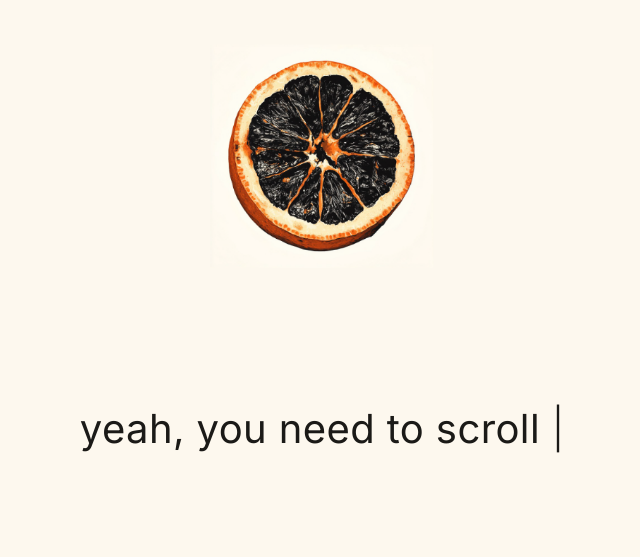
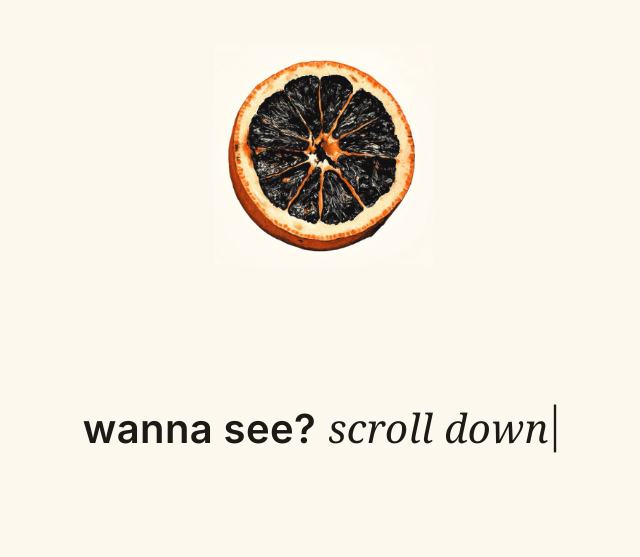
Before and after one commit to kkkhushman/burntorange, a plain HTML site: page index.html in a window 1280 px wide. Shown: the part 243-800 px from the top of the page, without its empty margins (318-958 px from the left). Drawn offline with Linux system fonts and the light colour scheme; a web font is replaced by a local one.

Commit message:
Update typewriter text styling - bold and italic variations

```diff
--- a/script.js
+++ b/script.js
@@ -20,8 +20,8 @@ function initTypewriter() {
     if (!textElement) return;
 
     const messages = [
-        { text: 'we make <span class="epic">epic</span> shit', hold: 2000 },
-        { text: 'yeah, you need to scroll down', hold: 3000 }
+        { text: '<span class="bold">we make</span> <span class="italic">epic</span> <span class="bold">shit</span>', hold: 2000 },
+        { text: '<span class="bold">wanna see?</span> <span class="italic">scroll down</span>', hold: 3000 }
     ];
 
     const typeSpeed = 80;
@@ -33,33 +33,100 @@ function initTypewriter() {
     }
 
     async function typeText(html) {
-        // Parse the HTML to handle the epic span
-        const tempDiv = document.createElement('div');
-        tempDiv.innerHTML = html;
-        const plainText = tempDiv.textContent;
+        // Parse spans from HTML
+        const spans = [];
+        const spanRegex = /<span class="([^"]+)">([^<]+)<\/span>/g;
+        let match;
+        let plainText = html;
 
-        let currentHtml = '';
-        let i = 0;
+        while ((match = spanRegex.exec(html)) !== null) {
+            spans.push({ class: match[1], text: match[2], start: -1 });
+            plainText = plainText.replace(match[0], match[2]);
+        }
 
-        while (i < plainText.length) {
+        // Find positions of each span text
+        let searchPos = 0;
+        spans.forEach(span => {
+            const pos = plainText.indexOf(span.text, searchPos);
+            span.start = pos;
+            span.end = pos + span.text.length;
+            searchPos = span.end;
+        });
+
+        let displayed = '';
+
+        for (let i = 0; i < plainText.length; i++) {
             const char = plainText[i];
 
-            // Check if we're at the start of "epic"
-            if (plainText.substring(i, i + 4) === 'epic' && html.includes('<span class="epic">epic</span>')) {
-                currentHtml += '<span class="epic">';
-                for (let j = 0; j < 4; j++) {
-                    currentHtml = currentHtml.replace('</span>', '') + plainText[i + j];
-                    textElement.innerHTML = currentHtml + '</span>';
-                    await sleep(typeSpeed);
+            // Check if this character is inside a styled span
+            let inSpan = null;
+            for (const span of spans) {
+                if (i >= span.start && i < span.end) {
+                    inSpan = span;
+                    break;
                 }
-                currentHtml += '</span>';
-                i += 4;
+            }
+
+            if (inSpan) {
+                // Build the styled version
+                const beforeSpan = plainText.substring(0, inSpan.start);
+                const typedInSpan = plainText.substring(inSpan.start, i + 1);
+                const afterText = '';
+
+                let result = '';
+                let pos = 0;
+
+                for (let j = 0; j <= i; j++) {
+                    let charInSpan = null;
+                    for (const s of spans) {
+                        if (j >= s.start && j < s.end) {
+                            charInSpan = s;
+                            break;
+                        }
+                    }
+
+                    if (charInSpan) {
+                        if (j === charInSpan.start) {
+                            result += `<span class="${charInSpan.class}">`;
+                        }
+                        result += plainText[j];
+                        if (j === charInSpan.end - 1 || j === i) {
+                            result += '</span>';
+                        }
+                    } else {
+                        result += plainText[j];
+                    }
+                }
+
+                textElement.innerHTML = result;
             } else {
-                currentHtml += char;
-                textElement.innerHTML = currentHtml;
-                await sleep(typeSpeed);
-                i++;
+                // Rebuild with all spans up to current position
+                let result = '';
+                for (let j = 0; j <= i; j++) {
+                    let charInSpan = null;
+                    for (const s of spans) {
+                        if (j >= s.start && j < s.end) {
+                            charInSpan = s;
+                            break;
+                        }
+                    }
+
+                    if (charInSpan) {
+                        if (j === charInSpan.start) {
+                            result += `<span class="${charInSpan.class}">`;
+                        }
+                        result += plainText[j];
+                        if (j === charInSpan.end - 1) {
+                            result += '</span>';
+                        }
+                    } else {
+                        result += plainText[j];
+                    }
+                }
+                textElement.innerHTML = result;
             }
+
+            await sleep(typeSpeed);
         }
     }
 
--- a/styles.css
+++ b/styles.css
@@ -368,9 +368,13 @@ em {
     letter-spacing: 0.01em;
 }
 
-.typewriter-text .epic {
+.typewriter-text .bold {
+    font-family: var(--font-body);
+    font-weight: 700;
+}
+
+.typewriter-text .italic {
     font-family: var(--font-display);
-    font-weight: 700;
     font-style: italic;
 }
 
```
